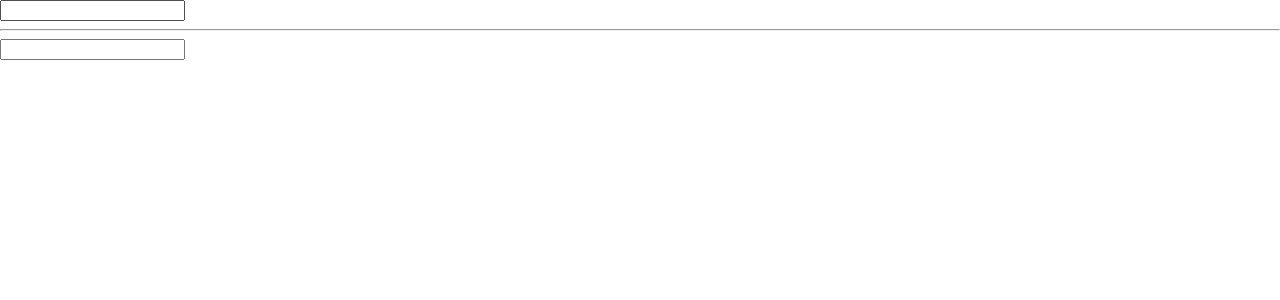
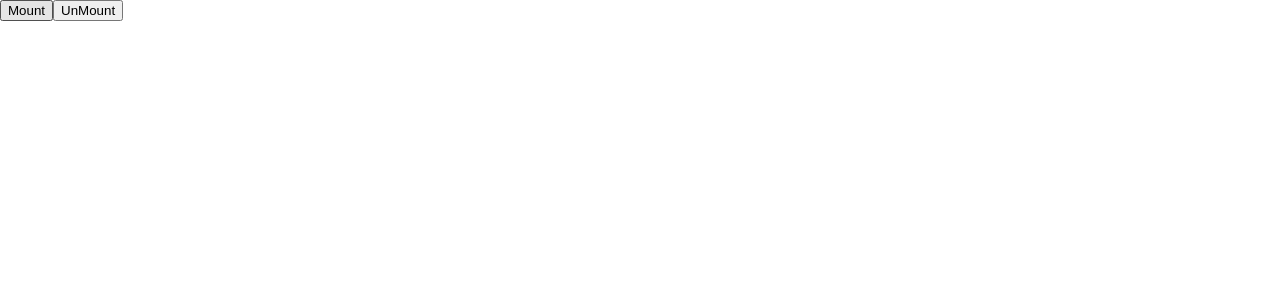
Before and after one commit to bitclaw/react-design-patterns, a React (Create React App) app: page / in a window 1280 px wide. Shown: the top 300 px of the page. Built offline with nearby package versions, Linux system fonts and the light colour scheme.

Commit message:
understand-react-component-lifecycle-methods: Add code

```diff
--- a/src/App.js
+++ b/src/App.js
@@ -6,46 +6,59 @@
 class App extends Component {
     constructor() {
         super();
-        this.state = {
-            a: '',
-            b: '',
-        };
+        this.state = {val: 0};
         this.update = this.update.bind(this);
     }
 
     update () {
-        this.setState({
-                a: this.a.refs.input.value,
-                b: this.b.value,
-            }
-        );
+        this.setState({val: this.state.val + 1});
     }
 
-    render() {
+    // noinspection JSMethodCanBeStatic
+    componentWillMount() {
+        console.log(this.componentWillMount.name);
+    }
+
+    // noinspection JSMethodCanBeStatic
+    componentDidMount() {
+        console.log(this.componentDidMount.name);
+    }
+
+    // noinspection JSMethodCanBeStatic
+    componentWillUnmount() {
+        console.log(this.componentWillUnmount.name);
+    }
+
+    // noinspection JSMethodCanBeStatic
+    render () {
+        console.log('render');
+        return <button onClick={this.update}>{this.state.val}</button>
+    }
+}
+
+class Wrapper extends Component {
+
+    // noinspection JSMethodCanBeStatic
+    mount () {
+        ReactDom.render(<App />, document.getElementById('a'));
+    }
+
+    // noinspection JSMethodCanBeStatic
+    unmount () {
+        ReactDom.unmountComponentAtNode(document.getElementById('a'));
+    }
+
+
+    // noinspection JSMethodCanBeStatic
+    render () {
         return (
             <div>
-                <Input
-                    type="text"
-                    ref={ component => this.a = component}
-                    update={this.update.bind(this)}
-                /> {this.state.a}
-                <hr/>
-                <input
-                    type="text"
-                    ref={ node => this.b = node}
-                    onChange={this.update.bind(this)}
-                /> {this.state.b}
+                <button onClick={this.mount.bind(this)}>Mount</button>
+                <button onClick={this.unmount.bind(this)}>UnMount</button>
+                <div id="a"> </div>
             </div>
         )
     }
 }
 
-class Input extends Component {
-    render() {
-        return (
-            <div><input type="text" ref="input" onChange={this.props.update}/></div>
-        )
-    }
-}
-
-export default App;
+export default Wrapper;
```
